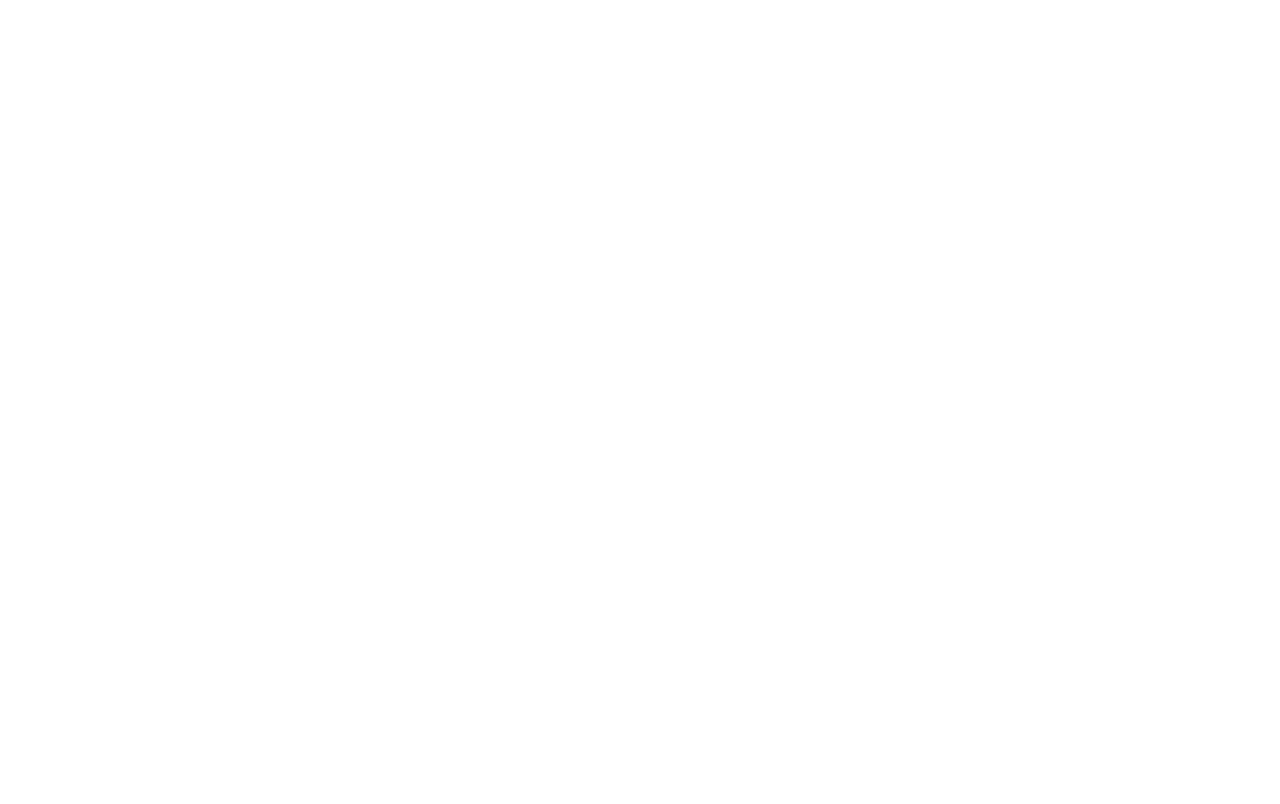
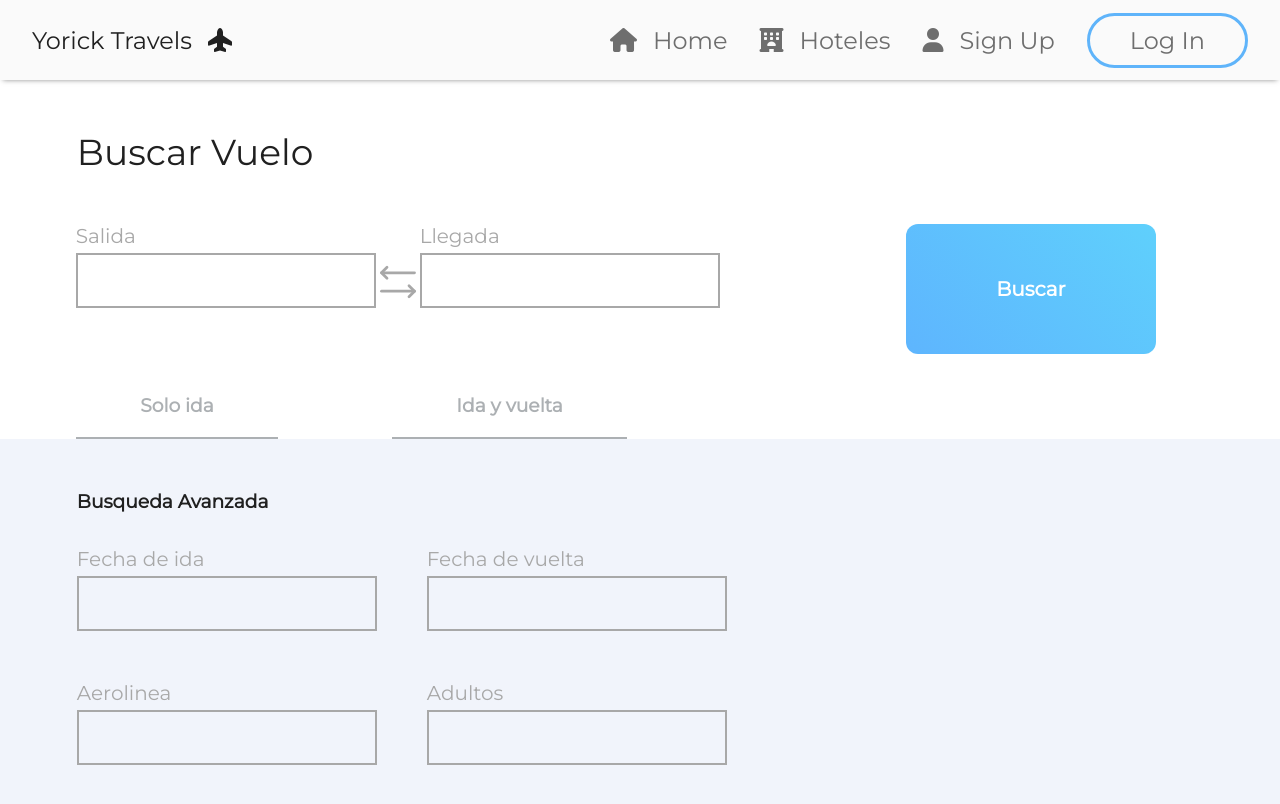
Before and after one commit to OmVidana/travelAgency, a React (Create React App) app: page /search in a window 1280 px wide. Shown: the top 804 px of the page. Built offline with nearby package versions, Linux system fonts and the light colour scheme.

Commit message:
Added flight search

```diff
--- a/src/App.jsx
+++ b/src/App.jsx
@@ -3,6 +3,8 @@
 import LogIn from './pages/LogIn';
 import Home from './pages/Home';
 import Hoteles from './pages/Hoteles';
+import Fligth_search from "./pages/FlightSearch";
+import FlightSearch from "./pages/FlightSearch";
 
 function App() {
   return (
@@ -15,6 +17,7 @@
           <Route path='/home'><Home/></Route>
           <Route path='/login'><LogIn/></Route>
           <Route path='/hoteles'><Hoteles/></Route>
+          <Route path='/search'><FlightSearch/></Route>
         </Switch>
       </Router>
     </>
--- /dev/null
+++ b/src/pages/FlightSearch.css
@@ -0,0 +1,129 @@
+@import url('https://fonts.googleapis.com/css2?family=Montserrat&family=Roboto&display=swap');
+
+* {
+    margin: 0;
+    padding: 0;
+    font-family: 'Montserrat', sans-serif;
+}
+/*
+body {
+    background-color: #F1F4FB;
+} */
+
+nav {
+    display: flex;
+    width: 100%;
+    justify-content: space-between;
+}
+
+h2 {
+    padding-left: 6%;
+
+}
+
+nav menu {
+    display: flex;
+    align-items: center;
+    justify-content: space-around;
+    width: 30%;
+    margin-right: 30px;
+}
+
+main, body {
+    overflow: hidden;
+}
+
+.inp {
+    display: flex;
+    flex-direction: column;
+    width: fit-content;
+}
+
+main h2 {
+    font-size: 36px;
+    margin: 50px 0px;
+    font-weight: 400;
+}
+
+.inp input {
+    width: 300px;
+    height: 55px;
+    border: solid #A8A8A8 2px;
+    padding-left: 20px;
+}
+
+.inp label {
+    color: #A8A8A8;
+    font-size: 20px;
+    margin-bottom: 5px;
+    display: block;
+    /* width: 100px; */
+}
+
+#main__search {
+    display: flex;
+}
+
+.svg-cont {
+    display: flex;
+    align-items: flex-end;
+}
+
+.arrows {
+    margin-bottom: 50px;
+}
+
+#main__search {
+    margin-left: 3%;
+    display: flex;
+    justify-content: space-between;
+}
+
+#search {
+    margin-right: 10%;
+    width: 250px;
+    height: 130px;
+    border-radius: 12px;
+    background: rgb(94,181,254);
+    background: linear-gradient(45deg, rgba(94,181,254,1) 0%, rgba(95,208,252,1) 100%);
+    border: none;
+    font-size: 20px;
+    font-weight: 600;
+    color: white;
+}
+
+#flight__options {
+    display: flex;
+    flex-direction: row;
+    margin-left: 1vw;
+    margin-top: 5vh;
+    gap: 4vw;
+}
+
+#flight__options h3{
+    margin-left: 5%;
+    color:  #ACB0B3;
+    border-bottom: solid #ACB0B3 2px;
+    padding: 0px 5vw;
+    padding-bottom: 20px;
+}
+
+
+#extra__options {
+    height: 100vh;
+    background-color: #F1F4FB;
+    padding: 4% 6%;
+}
+
+#options {
+    margin-top: 3%;
+    display: grid;
+    grid-template-columns: repeat(2, 1fr);
+    grid-column-gap: 50px;
+    grid-row-gap: 50px;
+    width: 45%;
+}
+
+#options .inp input{
+    background-color: #F1F4FB;
+}
--- /dev/null
+++ b/src/pages/FlightSearch.jsx
@@ -0,0 +1,98 @@
+import NavBar from '../components/global/NavBar';
+import './FlightSearch.css'
+
+function Home() {
+    var jsonData1 = {
+
+        "name": "alan",
+        "age": 23,
+        "username": "aturing"
+
+    }
+
+    var jsonData2 = {
+
+        "name": "john",
+        "age": 29,
+        "username": "__john__"
+
+    }
+
+    function handleClick() {
+
+        var formData = new FormData();
+        formData.append('json1', JSON.stringify(jsonData1));
+        formData.append('json2', JSON.stringify(jsonData2));
+
+        // Send data to the backend via POST
+        fetch(' http://127.0.0.1:8000/prueba/', {
+
+            method: 'POST',
+            mode: 'cors',
+            body: formData // body data type must match "Content-Type" header
+
+        })
+    }
+
+    return (
+        <div className='home-page'>
+            <NavBar/>
+            <main>
+                <h2>Buscar Vuelo</h2>
+                <form>
+                    <div id="main__search">
+                        <div id="main__search">
+                            <div className="inp">
+                                <label htmlFor="">Salida</label>
+                                <input type="text" name="" id=""></input>
+                            </div>
+                            <div className="svg-cont">
+                                <svg xmlns="http://www.w3.org/2000/svg" className="arrows" width="44" height="44"
+                                     viewBox="0 0 24 24" stroke-width="1.5" stroke="#A8A8A8" fill="none"
+                                     stroke-linecap="round" stroke-linejoin="round">
+                                    <path stroke="none" d="M0 0h24v24H0z" fill="none"/>
+                                    <line x1="21" y1="17" x2="3" y2="17"/>
+                                    <path d="M6 10l-3 -3l3 -3"/>
+                                    <line x1="3" y1="7" x2="21" y2="7"/>
+                                    <path d="M18 20l3 -3l-3 -3"/>
+                                </svg>
+                            </div>
+                            <div className="inp">
+                                <label htmlFor="">Llegada</label>
+                                <input type="text" name="" id=""></input>
+                            </div>
+                        </div>
+                        <button id="search" onClick={handleClick}>Buscar</button>
+                    </div>
+                    <div id="flight__options">
+                        <h3>Solo ida</h3>
+                        <h3>Ida y vuelta</h3>
+                    </div>
+                    <div id="extra__options">
+                        <h3>Busqueda Avanzada</h3>
+                        <div id="options">
+                            <div className="inp">
+                                <label htmlFor="">Fecha de ida</label>
+                                <input type="text" name="" id=""></input>
+                            </div>
+                            <div className="inp">
+                                <label htmlFor="">Fecha de vuelta</label>
+                                <input type="text" name="" id=""></input>
+                            </div>
+                            <div className="inp">
+                                <label htmlFor="">Aerolinea</label>
+                                <input type="text" name="" id=""></input>
+                            </div>
+                            <div className="inp">
+                                <label htmlFor="">Adultos</label>
+                                <input type="text" name="" id=""></input>
+                            </div>
+                        </div>
+                    </div>
+                </form>
+            </main>
+        </div>
+    );
+}
+
+export default Home;
```
